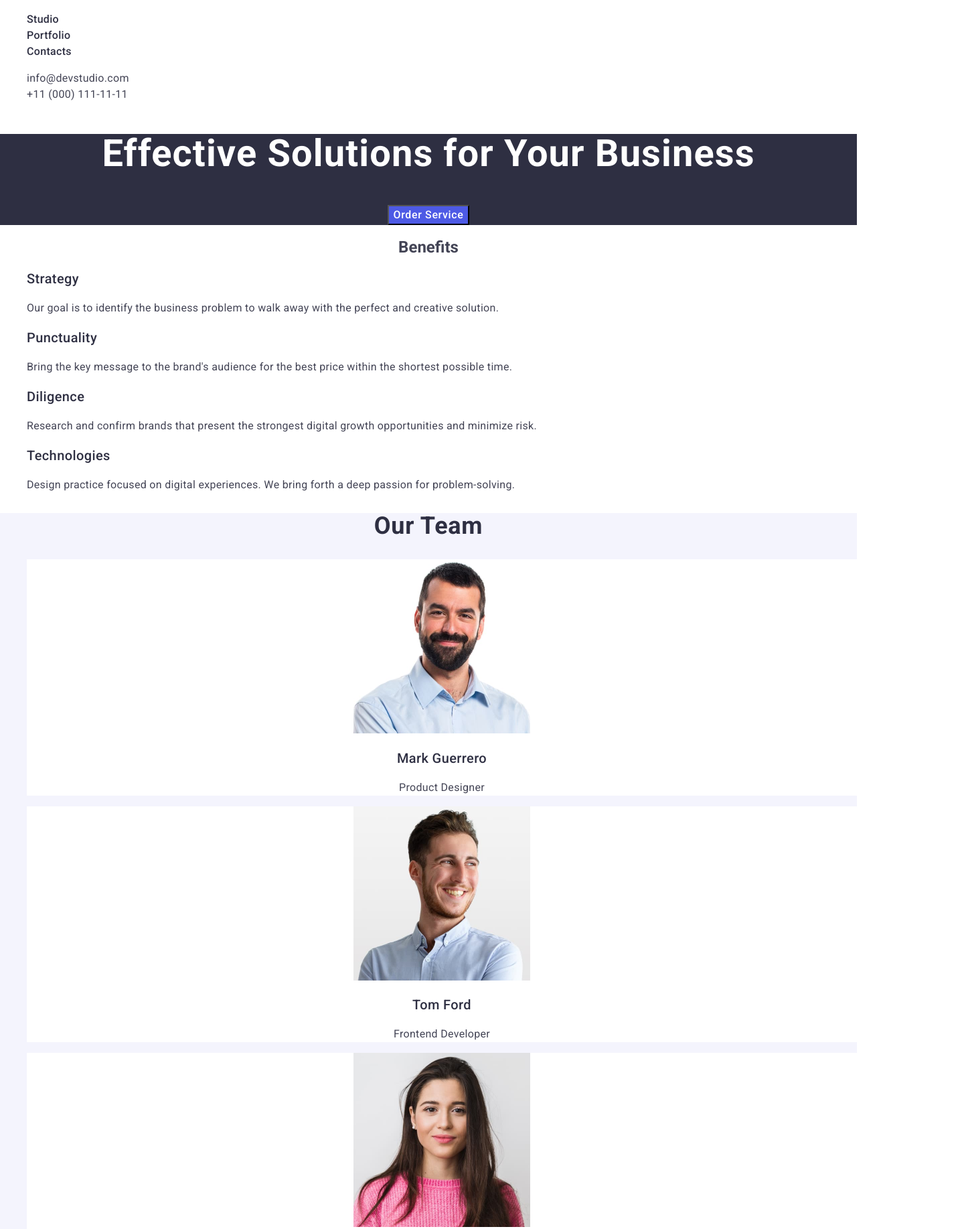
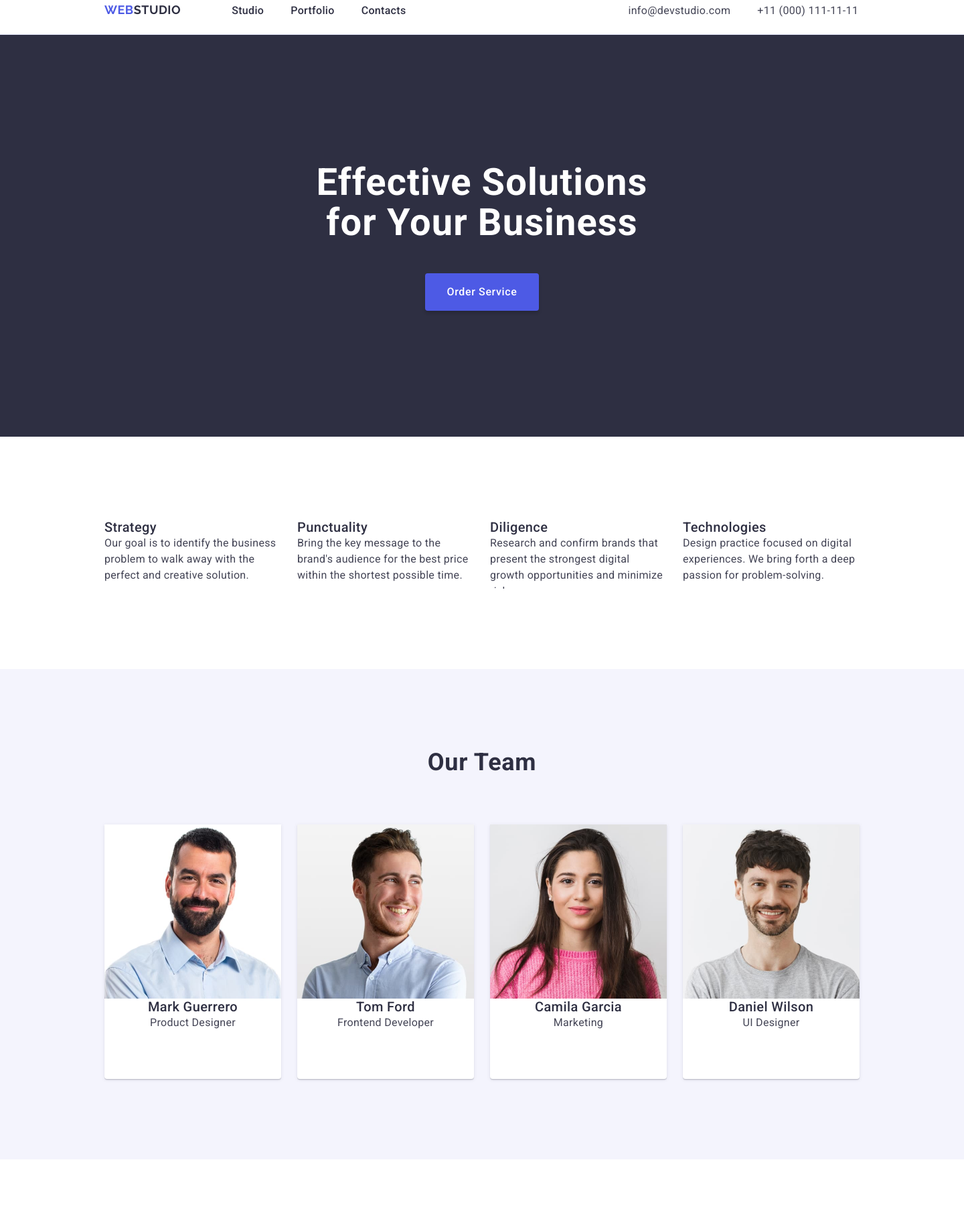
Before and after one commit to ValeraVB/goit-markup-hw-03, a plain HTML site: page index.html in a window 1280 px wide. Shown: the part 20-1855 px from the top of the page at 67% size, 1440 px wide, since content can reach past the window. Drawn offline with nearby package versions, Linux system fonts and the light colour scheme.

Commit message:
version 1

```diff
--- a/css/styles.css
+++ b/css/styles.css
@@ -1,77 +1,161 @@
+*,
+*::before,
+*::after {
+  box-sizing: border-box;
+}
+
 body {
   font-family: "Roboto", sans-serif;
+  color: #434455;
   background: #fff;
-  color: #434455;
+  display: flex;
+  flex-direction: column;
 }
 
+main {
+  flex-grow: 1;
+}
+
+h1,
+h2,
+h3,
+h4,
+h5,
+h6 {
+  margin: 0;
+}
+
+a {
+  text-decoration: none;
+}
+
+p {
+  margin: 0;
+}
+
+ul,
+ol {
+  list-style: none;
+  margin: 0;
+  padding: 0;
+}
+
+img {
+  display: block;
+}
+
+.visually-hidden {
+  position: absolute;
+  width: 1px;
+  height: 1px;
+  margin: -1px;
+  border: 0;
+  padding: 0;
+  white-space: nowrap;
+  clip-path: inset(100%);
+  clip: rect(0 0 0 0);
+  overflow: hidden;
+}
+
+/** ==============HEADER================ */
+
 .page-header {
+  border-bottom: 1px solid #e7e9fc;
+  width: 1440px;
+  height: 72px;
   background: #fff;
   flex-shrink: 0;
   justify-content: center;
+  padding-top: 24px;
+  padding-bottom: 24px;
 }
 
-ul,
-li {
-  list-style-type: none;
+.container {
+  margin: 0 auto;
+  padding: 0;
 }
 
-nav li {
-  margin-right: 40px;
+.page-header .container {
+  display: flex;
+  align-items: center;
+}
+
+.page-nav {
+  display: flex;
 }
 
 .logo-webstudio {
   color: #4d5ae5;
-  font-family: "Raleway", sans-serif;
+  font-family: Raleway, sans-serif;
   font-size: 18px;
   font-weight: 700;
   line-height: 1.17;
-  letter-spacing: 0.54px;
+  letter-spacing: 0.03em;
   text-transform: uppercase;
   text-decoration: none;
+  padding-left: 156px;
 }
 
 .studio-color {
   color: #2e2f42;
 }
 
-.page-header .link {
+.page-nav-list {
+  display: flex;
+  gap: 40px;
+  padding-left: 76px;
+}
+
+.header-nav-link {
   color: #2e2f42;
   font-weight: 500;
   font-size: 16px;
-  line-height: 150%;
+  line-height: 1.5;
   letter-spacing: 0.02em;
-  text-decoration: none;
   justify-content: space-around;
   text-align: center;
 }
 
-.page-header .link:hover,
-.page-header .link:focus {
+.header-nav-link:hover,
+.header-nav-link:focus {
   text-decoration: underline;
   color: #404bbf;
 }
 
-.contacts-address {
+.address {
   font-style: normal;
 }
 
-.contacts-link {
+.address-list {
+  display: flex;
+  gap: 40px;
+  padding-left: 332px;
+}
+
+.address-item {
+  display: flex;
+}
+
+.address-link {
   color: #434455;
   font-size: 16px;
-  font-weight: 400;
   line-height: 1.5;
   letter-spacing: 0.02em;
-  text-decoration: none;
-  font-style: normal;
 }
 
-.contacts-link:hover,
-.contacts-link:focus {
+.address-link:hover,
+.address-link:focus {
   text-decoration: underline;
   color: #404bbf;
 }
 
+/** ============================== */
+
+/** ==============HERO================ */
+
 .hero-image {
+  width: 1440px;
+  height: 600px;
   flex-shrink: 0;
   background: #2e2f42;
   text-align: center;
@@ -84,10 +168,18 @@ nav li {
   font-weight: 700;
   line-height: 1.07;
   letter-spacing: 0.02em;
+  padding-top: 191px;
+  padding-right: 472px;
+  padding-left: 472px;
+  padding-bottom: 45px;
 }
 
 .hero-image-btn {
+  border-radius: 4px;
+  border: none;
   background: #4d5ae5;
+  padding: 16px 32px;
+  box-shadow: 0 4px 4px 0 rgba(0, 0, 0, 0.15);
   color: #fff;
   font-size: 16px;
   font-weight: 500;
@@ -102,19 +194,39 @@ nav li {
   text-decoration: underline;
 }
 
-.benefits-section {
-  flex-shrink: 0;
+/** ============================== */
+
+/** ==============BENEFITS================ */
+
+.benefits {
+  width: 1128px;
+  height: 104px;
   text-align: center;
+  margin-top: 123px;
+  margin-right: 156px;
+  margin-left: 156px;
+  margin-bottom: 120px;
 }
 
-.benefits-section-block {
+.benefits-list {
+  display: flex;
+  flex-wrap: wrap;
+  gap: 24px;
+  flex-shrink: 0;
+  flex-basis: calc((100% - 24px) / 4);
+  overflow: hidden;
+}
+
+.benefits-list-item {
+  width: 264px;
+  height: 104px;
   text-align: left;
 }
 
-.benefits-item-title {
+.benefits-title {
   font-weight: 500;
   font-size: 20px;
-  line-height: 120%;
+  line-height: 1.2;
   letter-spacing: 0.02em;
   color: #2e2f42;
 }
@@ -122,12 +234,18 @@ nav li {
 .benefits-text {
   font-weight: 400;
   font-size: 16px;
-  line-height: 150%;
+  line-height: 1.5;
   letter-spacing: 0.02em;
   color: #434455;
 }
 
-.our-team-section {
+/** ============================== */
+
+/** ==============OUR TEAM================ */
+
+.our-team {
+  width: 1440px;
+  height: 732px;
   background: #f4f4fd;
   text-align: center;
 }
@@ -135,21 +253,41 @@ nav li {
 .our-team-title {
   font-weight: 700;
   font-size: 36px;
-  line-height: 111%;
+  line-height: 1.11;
   letter-spacing: 0.02em;
   text-transform: capitalize;
   text-align: center;
   color: #2e2f42;
+  margin-right: 630px;
+  margin-left: 630px;
+  margin-bottom: 72px;
+  padding-top: 120px;
 }
 
-.team-card {
+.our-team-list {
+  display: flex;
+  gap: 24px;
+  text-align: center;
+  margin-right: 156px;
+  margin-left: 156px;
+  margin-bottom: 120px;
+}
+
+.team-card-item {
   background: #fff;
+  box-shadow: 0 2px 1px 0 rgba(46, 47, 66, 0.08),
+    0 1px 1px 0 rgba(46, 47, 66, 0.16), 0 1px 6px 0 rgba(46, 47, 66, 0.08);
+  border-radius: 0 0 4px 4px;
+  padding: 0px 0px 32px 0px;
+  width: 264px;
+  height: 380px;
+  margin-top: 0px;
 }
 
 .team-card-title {
   font-weight: 500;
   font-size: 20px;
-  line-height: 120%;
+  line-height: 1.2;
   letter-spacing: 0.02em;
   text-align: center;
   color: #2e2f42;
@@ -158,57 +296,100 @@ nav li {
 .our-team-text {
   font-weight: 400;
   font-size: 16px;
-  line-height: 150%;
+  line-height: 1.5;
   letter-spacing: 0.02em;
   text-align: center;
   color: #434455;
 }
 
-.our-portfolio-section {
+/** ============================== */
+
+/** ==============OUR PORTFOLIO================ */
+
+.our-portfolio {
+  height: 1000px;
   text-align: center;
+  margin-bottom: 120px;
 }
 
 .our-portfolio-title {
   font-weight: 700;
   font-size: 36px;
-  line-height: 111%;
+  line-height: 1.11;
   letter-spacing: 0.02em;
   text-transform: capitalize;
   color: #2e2f42;
   text-align: center;
+  margin-right: 611px;
+  margin-bottom: 72px;
+  margin-top: 120px;
 }
 
-.project-cart {
+.our-portfolio-list {
+  display: flex;
+  flex-wrap: wrap;
+  gap: 24px;
+  text-align: center;
+  margin-right: 156px;
+  margin-left: 156px;
+}
+
+.project-cart-item {
   background: #fff;
+  border-bottom: 1px solid #e7e9fc;
+  border-left: 1px solid #e7e9fc;
+  border-right: 1px solid #e7e9fc;
+  width: 360px;
+  margin-bottom: 48px;
 }
 
 .card-content-title {
   font-weight: 500;
   font-size: 20px;
-  line-height: 120%;
+  line-height: 1.2;
   letter-spacing: 0.02em;
   color: #2e2f42;
   text-align: left;
+  padding-top: 32px;
+  padding-left: 16px;
 }
 
 .our-portfolio-text {
   font-weight: 400;
   font-size: 16px;
-  line-height: 150%;
+  line-height: 1.5;
   letter-spacing: 0.02em;
   color: #434455;
   text-align: left;
+  padding-top: 8px;
+  padding-left: 16px;
+  padding-bottom: 32px;
 }
 
+/** ============================== */
+
+/** ==============FOOTER================ */
+
 .footer {
+  width: 1440px;
+  height: 312px;
   background: #2e2f42;
 }
 
+.footer-container {
+  width: 264px;
+  height: 112px;
+  margin-top: 100px;
+  margin-right: 1020px;
+  margin-bottom: 100px;
+  margin-left: 156px;
+}
+
 .logo-webstudio-footer {
-  font-family: "Raleway", sans-serif;
+  font-family: "Raleway", sans-mserif;
   font-weight: 700;
   font-size: 18px;
-  line-height: 117%;
+  line-height: 1.17;
   letter-spacing: 0.03em;
   text-transform: uppercase;
   color: #4d5ae5;
@@ -222,7 +403,41 @@ nav li {
 .footer-text {
   font-weight: 400;
   font-size: 16px;
-  line-height: 150%;
+  line-height: 1.5;
   letter-spacing: 0.02em;
   color: #f4f4fd;
+  margin-top: 16px;
 }
+
+.footer-container {
+  width: 264px;
+  height: 112px;
+  margin-top: 100px;
+  margin-right: 1020px;
+  margin-bottom: 100px;
+  margin-left: 156px;
+}
+
+.logo-webstudio-footer {
+  font-family: "Raleway", sans-mserif;
+  font-weight: 700;
+  font-size: 18px;
+  line-height: 1.17;
+  letter-spacing: 0.03em;
+  text-transform: uppercase;
+  color: #4d5ae5;
+  text-decoration: none;
+}
+
+.studio-color-footer {
+  color: #f4f4fd;
+}
+
+.footer-text {
+  font-weight: 400;
+  font-size: 16px;
+  line-height: 1.5;
+  letter-spacing: 0.02em;
+  color: #f4f4fd;
+  margin-top: 16px;
+}
--- a/index.html
+++ b/index.html
@@ -4,85 +4,104 @@
     <meta charset="UTF-8" />
     <meta name="viewport" content="width=device-width, initial-scale=1.0" />
     <title>WebStudio</title>
+    <!-- Спочатку нормалізатор -->
+    <link
+      rel="stylesheet"
+      href="https://cdnjs.cloudflare.com/ajax/libs/modern-normalize/2.0.0/modern-normalize.min.css"
+      integrity="sha512-4xo8blKMVCiXpTaLzQSLSw3KFOVPWhm/TRtuPVc4WG6kUgjH6J03IBuG7JZPkcWMxJ5huwaBpOpnwYElP/m6wg=="
+      crossorigin="anonymous"
+      referrerpolicy="no-referrer"
+    />
+    <link rel="stylesheet" href="./css/styles.css" />
     <link rel="preconnect" href="https://fonts.googleapis.com" />
     <link rel="preconnect" href="https://fonts.gstatic.com" crossorigin />
     <link
       href="https://fonts.googleapis.com/css2?family=Raleway:wght@700&family=Roboto:wght@400;500;700&display=swap"
       rel="stylesheet"
     />
-    <!-- Спочатку нормалізатор -->
-    <link
-      rel="stylesheet"
-      href="https://cdn.jsdelivr.net/npm/modern-normalize@2.0.0/modern-normalize.min.css"
-    />
-    <link rel="stylesheet" href="./css/styles.css" />
   </head>
+
   <body>
     <header class="page-header">
       <!-- Top line -->
-      <nav>
-        <a href="./index.html" class="logo-webstudio"
+      <div class="container">
+        <nav class="page-nav">
+          <a class="logo-webstudio" href="./index.html"
             >Web<span class="studio-color">Studio</span></a
           >
-        <ul class="page-nav">
-          <li><a href="./index.html" class="link">Studio</a></li>
-          <li><a href="" class="link">Portfolio</a></li>
-          <li><a href="" class="link">Contacts</a></li>
+          <ul class="page-nav-list">
+            <li class="header-nav-item">
+              <a class="header-nav-link" href="./index.html">Studio</a>
+            </li>
+            <li class="header-nav-item">
+              <a class="header-nav-link" href="">Portfolio</a>
+            </li>
+            <li class="header-nav-item">
+              <a class="header-nav-link" href="">Contacts</a>
+            </li>
           </ul>
         </nav>
-      <address class="contacts-address">
-        <ul>
-          <li>
-            <a class="contacts-link" href="mailto:info@devstudio.com"
+        <address class="address">
+          <ul class="address-list">
+            <li class="address-item">
+              <a class="address-link" href="mailto:info@devstudio.com"
                 >info@devstudio.com</a
               >
             </li>
-          <li>
-            <a class="contacts-link" href="tel:+110001111111"
+            <li class="address-item">
+              <a class="address-link" href="tel:+110001111111"
                 >+11 (000) 111-11-11</a
               >
             </li>
           </ul>
         </address>
+      </div>
     </header>
 
     <main>
       <!-- Section 1 -->
+
+      <div class="container">
         <section class="hero-image">
-        <h1 class="hero-image-title">Effective Solutions for Your Business</h1>
+          <h1 class="hero-image-title">
+            Effective Solutions for Your Business
+          </h1>
           <button class="hero-image-btn" type="button">Order Service</button>
         </section>
+      </div>
 
       <!-- Section 2 -->
-      <section class="benefits-section">
-        <h2 class="benefits-title">Benefits</h2>
-        <ul>
-          <li class="benefits-section-block">
-            <h3 class="benefits-item-title">Strategy</h3>
+
+      <div class="container">
+        <section class="benefits">
+          <h2 class="visually-hidden">Features</h2>
+          <ul class="benefits-list">
+            <li class="benefits-list-item">
+              <h3 class="benefits-title">Strategy</h3>
               <p class="benefits-text">
-              Our goal is to identify the business problem to walk away with the
-              perfect and creative solution.
+                Our goal is to identify the business problem to walk away with
+                the perfect and creative solution.
               </p>
             </li>
 
-          <li class="benefits-section-block">
-            <h3 class="benefits-item-title">Punctuality</h3>
+            <li class="benefits-list-item">
+              <h3 class="benefits-title">Punctuality</h3>
               <p class="benefits-text">
                 Bring the key message to the brand's audience for the best price
                 within the shortest possible time.
               </p>
             </li>
 
-          <li class="benefits-section-block">
-            <h3 class="benefits-item-title">Diligence</h3>
+            <li class="benefits-list-item">
+              <h3 class="benefits-title">Diligence</h3>
               <p class="benefits-text">
                 Research and confirm brands that present the strongest digital
                 growth opportunities and minimize risk.
               </p>
             </li>
 
-          <li class="benefits-section-block">
-            <h3 class="benefits-item-title">Technologies</h3>
+            <li class="benefits-list-item">
+              <h3 class="benefits-title">Technologies</h3>
               <p class="benefits-text">
                 Design practice focused on digital experiences. We bring forth a
                 deep passion for problem-solving.
@@ -90,12 +109,14 @@
             </li>
           </ul>
         </section>
+      </div>
 
       <!-- Section 3 -->
-      <section class="our-team-section">
+      <div class="container">
+        <section class="our-team">
           <h2 class="our-team-title">Our Team</h2>
-        <ul>
-          <li class="team-card">
+          <ul class="our-team-list">
+            <li class="team-card-item">
               <img
                 src="./images/img-3.jpg"
                 width="264"
@@ -105,7 +126,7 @@
               <h3 class="team-card-title">Mark Guerrero</h3>
               <p class="our-team-text">Product Designer</p>
             </li>
-          <li class="team-card">
+            <li class="team-card-item">
               <img
                 src="./images/img-2.jpg"
                 width="264"
@@ -115,7 +136,7 @@
               <h3 class="team-card-title">Tom Ford</h3>
               <p class="our-team-text">Frontend Developer</p>
             </li>
-          <li class="team-card">
+            <li class="team-card-item">
               <img
                 src="./images/img-1.jpg"
                 width="264"
@@ -125,7 +146,7 @@
               <h3 class="team-card-title">Camila Garcia</h3>
               <p class="our-team-text">Marketing</p>
             </li>
-          <li class="team-card">
+            <li class="team-card-item">
               <img
                 src="./images/img.jpg"
                 width="264"
@@ -137,12 +158,15 @@
             </li>
           </ul>
         </section>
+      </div>
 
       <!-- Section 4 -->
-      <section class="our-portfolio-section">
+
+      <div class="container">
+        <section class="our-portfolio">
           <h2 class="our-portfolio-title">Our Portfolio</h2>
-        <ul class="block-row">
-          <li class="project-cart">
+          <ul class="our-portfolio-list">
+            <li class="project-cart-item">
               <img
                 src="./images/img-4.jpg"
                 width="360"
@@ -153,7 +177,7 @@
               <p class="our-portfolio-text">App</p>
             </li>
 
-          <li class="project-cart">
+            <li class="project-cart-item">
               <img
                 src="./images/img-5.jpg"
                 width="360"
@@ -164,7 +188,7 @@
               <p class="our-portfolio-text">Marketing</p>
             </li>
 
-          <li class="project-cart">
+            <li class="project-cart-item">
               <img
                 src="./images/img-6.jpg"
                 width="360"
@@ -174,8 +198,9 @@
               <h3 class="card-content-title">Meditation App</h3>
               <p class="our-portfolio-text">App</p>
             </li>
-
-          <li class="project-cart">
+          </ul>
+          <ul class="our-portfolio-list">
+            <li class="project-cart-item">
               <img
                 src="./images/img-7.jpg"
                 width="360"
@@ -186,7 +211,7 @@
               <p class="our-portfolio-text">Marketing</p>
             </li>
 
-          <li class="project-cart">
+            <li class="project-cart-item">
               <img
                 src="./images/img-8.jpg"
                 width="360"
@@ -197,7 +222,7 @@
               <p class="our-portfolio-text">Design</p>
             </li>
 
-          <li class="project-cart">
+            <li class="project-cart-item">
               <img
                 src="./images/img-9.jpg"
                 width="360"
@@ -209,10 +234,12 @@
             </li>
           </ul>
         </section>
+      </div>
     </main>
 
     <footer class="footer">
-      <a href="./index.html" class="logo-webstudio-footer"
+      <div class="footer-container">
+        <a class="logo-webstudio-footer" href="./index.html"
           >Web<span class="studio-color-footer">Studio</span></a
         >
         <p class="footer-text">
@@ -220,6 +247,7 @@
           sales for your business with digital<br />
           marketing & growth solutions.
         </p>
+      </div>
     </footer>
   </body>
 </html>
```
Lines whose indentation alone changed are shown as unchanged.
